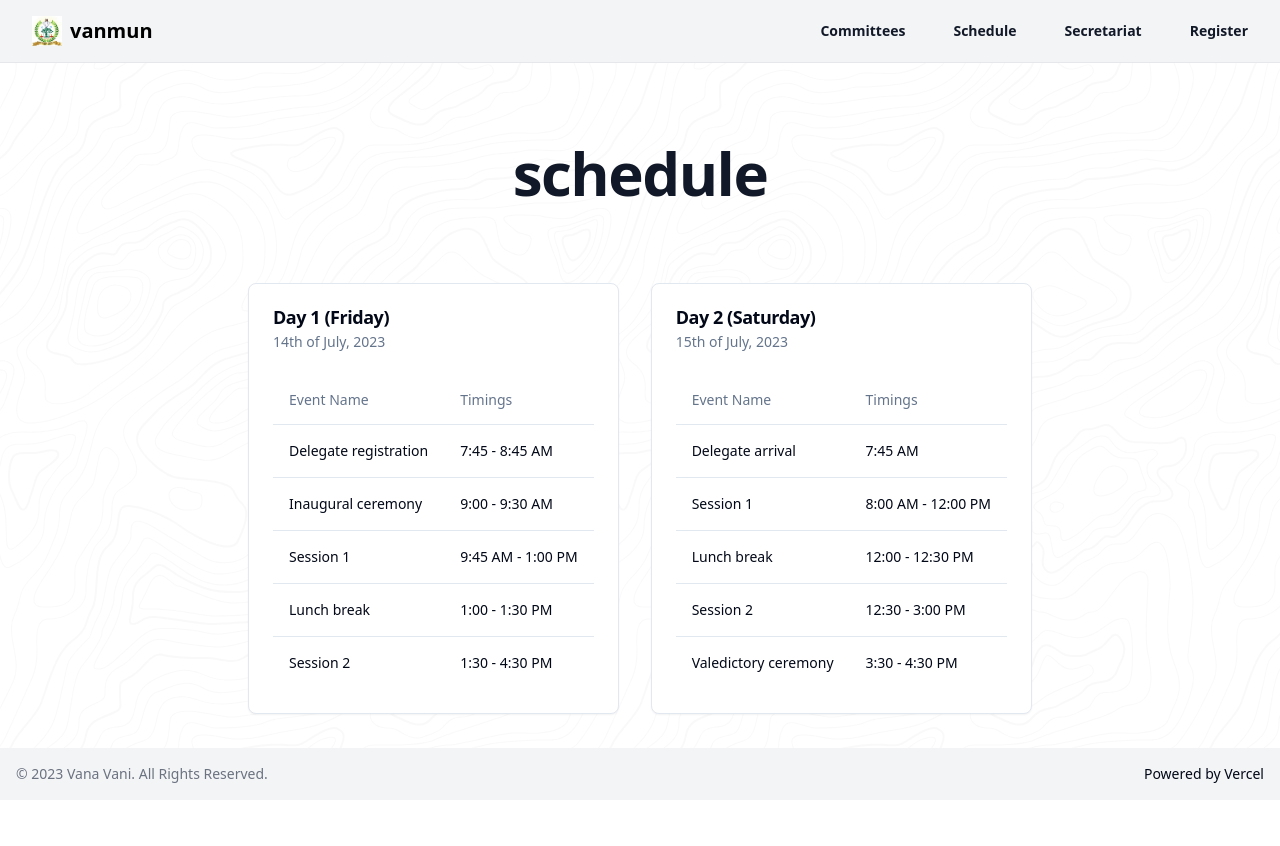
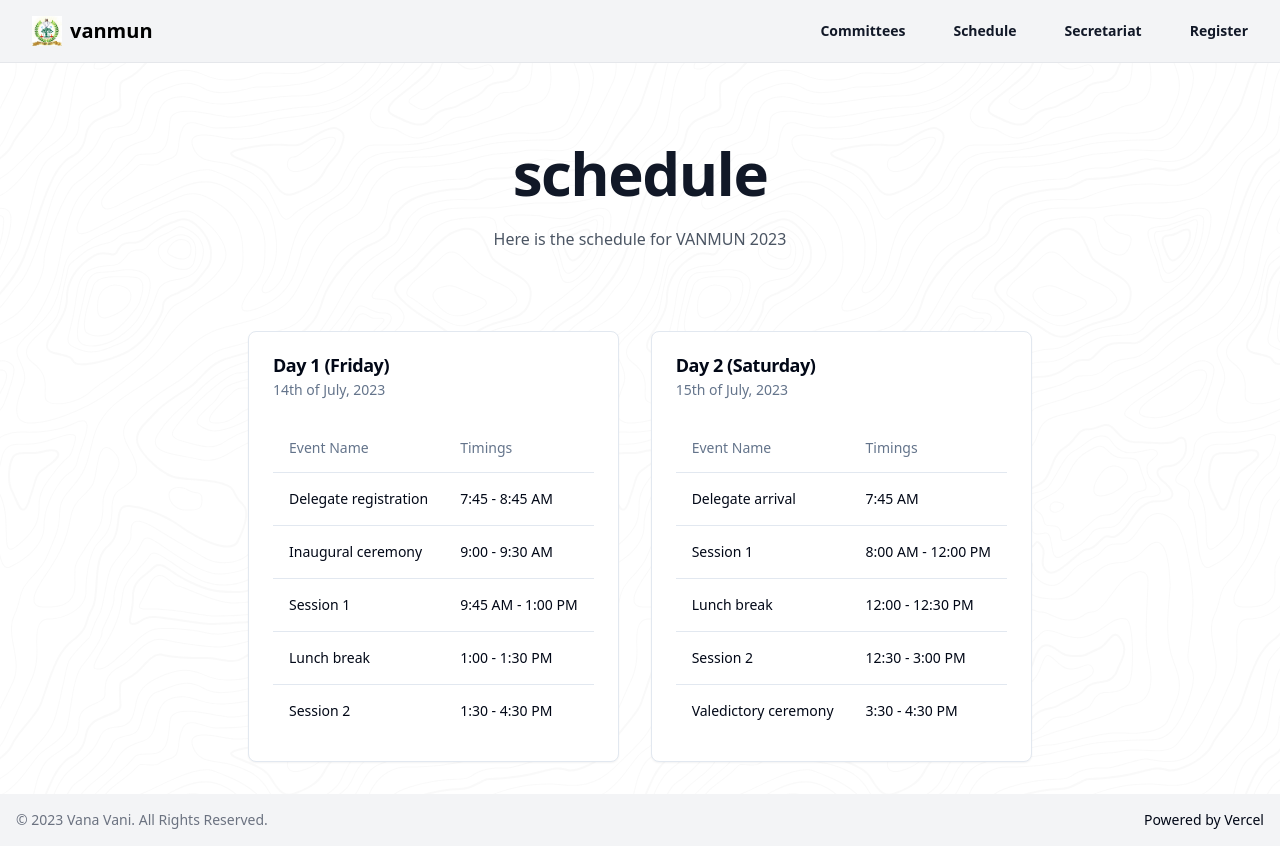
Before and after one commit to aryaniyaps/vanmun, a Next.js app: page /schedule in a window 1280 px wide. Before the commit the page ends 800 px from the top, so only its background shows below. Built offline with nearby package versions, Linux system fonts and the light colour scheme.

Commit message:
update subtitles for pages

```diff
--- a/app/committees/page.tsx
+++ b/app/committees/page.tsx
@@ -14,9 +14,9 @@ export default function CommitteesPage() {
         <h1 className="text-center text-4xl font-bold tracking-tight text-gray-900 sm:text-6xl">
           committees
         </h1>
-        <div className="mt-6 max-w-sm text-center relative rounded-full px-3 py-1 text-sm text-gray-600 ring-1 ring-gray-900/10 hover:ring-gray-900/20">
-          We will be announcing agendas soon.
-        </div>
+        <h3 className="mt-6 max-w-sm text-center relative text-gray-600">
+          Here are the committees for VANMUN 2023
+        </h3>
       </div>
       <div className="grid grid-flow-row sm:grid-cols-2 md:grid-cols-3 gap-6 pb-8">
         {committees.map((committee) => (
--- a/app/schedule/page.tsx
+++ b/app/schedule/page.tsx
@@ -19,10 +19,13 @@ import { eventsDayOne, eventsDayTwo } from "@/lib/data";
 export default function SchedulePage() {
   return (
     <div className="px-6 lg:px-0 flex flex-col justify-center items-center min-w-full min-h-full">
-      <div className="py-12 sm:py-16 lg:py-20 flex justify-center items-center">
+      <div className="py-12 sm:py-16 lg:py-20 flex flex-col justify-center items-center">
         <h1 className="text-center text-4xl font-bold tracking-tight text-gray-900 sm:text-6xl">
           schedule
         </h1>
+        <h3 className="mt-6 max-w-sm text-center relative text-gray-600">
+          Here is the schedule for VANMUN 2023
+        </h3>
       </div>
       <div className="min-w-full h-full flex flex-col justify-center items-center md:flex-row gap-8 mb-8">
         <Card>
```
